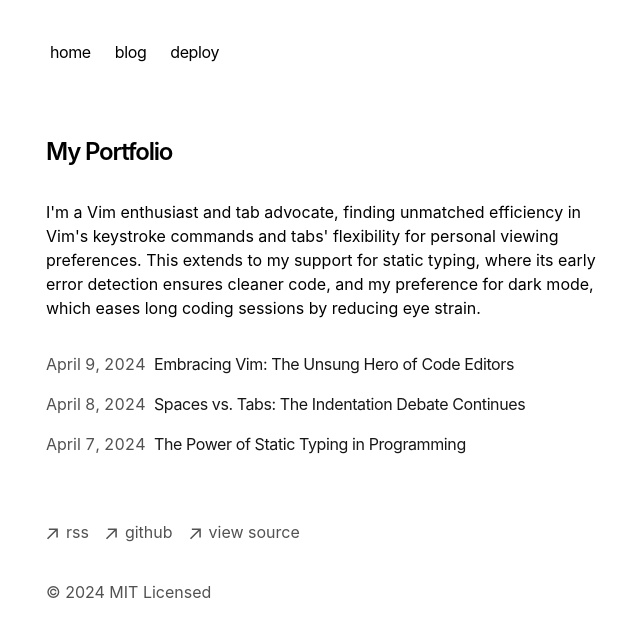
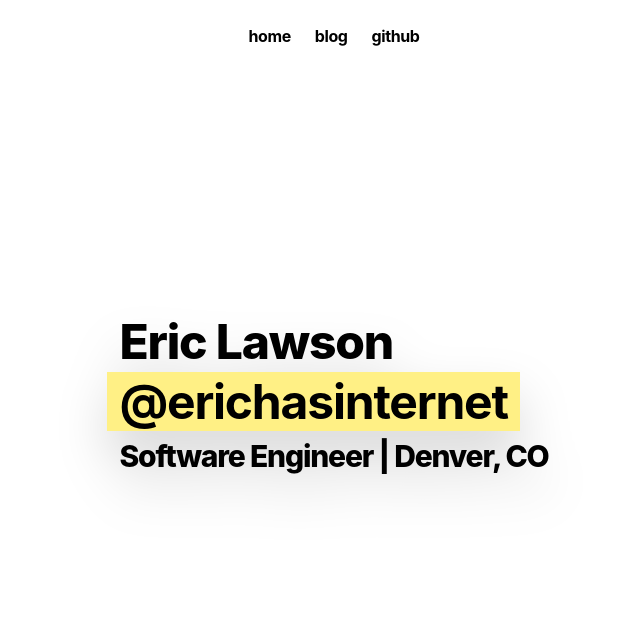
Before and after one commit to erichasinternet/blog, a Next.js app: page / in a window 1280 px wide. Shown: the top 636 px of the page, without its empty margins (306-946 px from the left). Built offline with nearby package versions, Linux system fonts and the light colour scheme.

Commit message:
Update frontend design

```diff
--- a/app/blog/[slug]/page.tsx
+++ b/app/blog/[slug]/page.tsx
@@ -57,7 +57,7 @@ export default function Blog({ params }) {
   }
 
   return (
-    <section>
+    <div className="flex flex-col items-center justify-center max-w-3xl px-8 mx-auto mt-8 sm:mt-0 sm:px-0">
       <script
         type="application/ld+json"
         suppressHydrationWarning
@@ -80,7 +80,7 @@ export default function Blog({ params }) {
           }),
         }}
       />
-      <h1 className="title font-semibold text-2xl tracking-tighter">
+      <h1 className="title mt-8 font-bold text-2xl text-center tracking-tighter">
         {post.metadata.title}
       </h1>
       <div className="flex justify-between items-center mt-2 mb-8 text-sm">
@@ -91,6 +91,6 @@ export default function Blog({ params }) {
       <article className="prose">
         <CustomMDX source={post.content} />
       </article>
-    </section>
+    </div>
   )
 }
--- a/app/blog/page.tsx
+++ b/app/blog/page.tsx
@@ -1,15 +1,23 @@
-import { BlogPosts } from 'app/components/posts'
+import { BlogPosts } from "app/components/posts";
 
 export const metadata = {
-  title: 'Blog',
-  description: 'Read my blog.',
-}
+  title: "Blog",
+  description: "Read my blog.",
+};
 
 export default function Page() {
   return (
-    <section>
-      <h1 className="font-semibold text-2xl mb-8 tracking-tighter">My Blog</h1>
-      <BlogPosts />
-    </section>
-  )
+    <div className="drop-shadow-2xl flex flex-col items-center justify-center max-w-3xl px-8 mx-auto mt-8 sm:mt-0 sm:px-0">
+      <div>
+        <h1 className="py-4 text-4xl font-extrabold text-black tracking-tight items-center sm:text-1xl md:text-2xl lg:text-5xl md:-mb-4 flex flex-col gap-3  lg:items-start">
+          <span className="text-neutral-900 dark:text-neutral-100 tracking-tight before:block before:absolute before:-inset-1 before:bg-yellow-200 relative">
+            <span className="relative">Posts:</span>
+          </span>
+          <span className="mt-8 relative text-xl sm:text-xl md:text-2xl lg:text-3xl">
+            <BlogPosts />
+          </span>
+        </h1>
+      </div>
+    </div>
+  );
 }
--- a/app/components/footer.tsx
+++ b/app/components/footer.tsx
@@ -12,50 +12,43 @@ function ArrowIcon() {
         fill="currentColor"
       />
     </svg>
-  )
+  );
 }
 
 export default function Footer() {
   return (
-    <footer className="mb-16">
-      <ul className="font-sm mt-8 flex flex-col space-x-0 space-y-2 text-neutral-600 md:flex-row md:space-x-4 md:space-y-0 dark:text-neutral-300">
+    <footer className="mt-16 mb-8 tracking-tight">
+      <div className="lg:sticky lg:-20">
+        <nav
+          className="flex flex-row items-center justify-center relative px-0 pb-0 fade md:overflow-auto scroll-pr-6 md:relative"
+          id="nav"
+        >
+          <div className="flex flex-row space-x-0">
+            <ul className="font-sm flex flex-col space-x-0 space-y-2 text-neutral-600 md:flex-row md:space-x-4 md:space-y-0 dark:text-neutral-300">
               <li>
+                {/* <a
+                  className="flex items-center transition-all hover:text-neutral-800 dark:hover:text-neutral-100"
+                  rel="noopener noreferrer"
+                  target="_blank"
+                  href="https://github.com/erichasinternet"
+                >
+                  <ArrowIcon />
+                  <p className="ml-2 h-7">github</p>
+                </a>
                 <a
                   className="flex items-center transition-all hover:text-neutral-800 dark:hover:text-neutral-100"
                   rel="noopener noreferrer"
                   target="_blank"
-            href="/rss"
-          >
-            <ArrowIcon />
-            <p className="ml-2 h-7">rss</p>
-          </a>
-        </li>
-        <li>
-          <a
-            className="flex items-center transition-all hover:text-neutral-800 dark:hover:text-neutral-100"
-            rel="noopener noreferrer"
-            target="_blank"
-            href="https://github.com/vercel/next.js"
+                  href="https://github.com/erichasinternet"
                 >
                   <ArrowIcon />
                   <p className="ml-2 h-7">github</p>
-          </a>
-        </li>
-        <li>
-          <a
-            className="flex items-center transition-all hover:text-neutral-800 dark:hover:text-neutral-100"
-            rel="noopener noreferrer"
-            target="_blank"
-            href="https://vercel.com/templates/next.js/portfolio-starter-kit"
-          >
-            <ArrowIcon />
-            <p className="ml-2 h-7">view source</p>
-          </a>
+                </a> */}
               </li>
             </ul>
-      <p className="mt-8 text-neutral-600 dark:text-neutral-300">
-        © {new Date().getFullYear()} MIT Licensed
-      </p>
+          </div>
+        </nav>
+      </div>
     </footer>
-  )
+  );
 }
--- a/app/components/nav.tsx
+++ b/app/components/nav.tsx
@@ -1,40 +1,69 @@
-import Link from 'next/link'
+import Link from "next/link";
 
 const navItems = {
-  '/': {
-    name: 'home',
+  "/": {
+    name: "home",
   },
-  '/blog': {
-    name: 'blog',
+  "/blog": {
+    name: "blog",
   },
-  'https://vercel.com/templates/next.js/portfolio-starter-kit': {
-    name: 'deploy',
-  },
-}
+};
 
 export function Navbar() {
   return (
-    <aside className="-ml-[8px] mb-16 tracking-tight">
+    <aside className="tracking-tight">
+      {/* <nav className="nav" id="navigation">
+  <ul className="nav__list">
+
+
+      <li>
+        <a href="/">about</a>
+      </li>
+
+      <li>
+        <a href="/blog">blog</a>
+      </li>
+
+      <li>
+        <a href="https://github.com/erichasinternet">github</a>
+      </li>
+
+  </ul>
+</nav> */}
       <div className="lg:sticky lg:top-20">
         <nav
-          className="flex flex-row items-start relative px-0 pb-0 fade md:overflow-auto scroll-pr-6 md:relative"
+          className="flex flex-row items-center justify-center relative px-0 pb-0 fade md:overflow-auto scroll-pr-6 md:relative"
           id="nav"
         >
-          <div className="flex flex-row space-x-0 pr-10">
+          <div className="flex flex-row space-x-0 px-4">
             {Object.entries(navItems).map(([path, { name }]) => {
               return (
                 <Link
                   key={path}
                   href={path}
-                  className="transition-all hover:text-neutral-800 dark:hover:text-neutral-200 flex align-middle relative py-1 px-2 m-1"
+                  className="transition-all font-bold dark:hover:text-neutral-200 flex align-middle relative py-1 px-2 m-1"
                 >
-                  {name}
+                  <span className="hover:before:block hover:before:absolute hover:before:-inset-1 hover:before:bg-yellow-200 relative inline-block">
+                    <span className="relative">{name}</span>
+                  </span>
                 </Link>
-              )
+              );
             })}
+            <a
+              className="transition-all hover:text-neutral-800 dark:hover:text-neutral-200 flex align-middle relative py-1 px-2 m-1"
+              rel="noopener noreferrer"
+              target="_blank"
+              href="https://github.com/erichasinternet"
+            >
+              <span className="hover:before:block hover:before:absolute hover:before:-inset-1 hover:before:bg-yellow-200 relative">
+                <span className="relative font-bold">
+                  github
+                </span>
+              </span>
+            </a>
           </div>
         </nav>
       </div>
     </aside>
-  )
+  );
 }
--- a/app/components/posts.tsx
+++ b/app/components/posts.tsx
@@ -21,11 +21,11 @@ export function BlogPosts() {
             className="flex flex-col space-y-1 mb-4"
             href={`/blog/${post.slug}`}
           >
-            <div className="w-full flex flex-col md:flex-row space-x-0 md:space-x-2">
-              <p className="text-neutral-600 dark:text-neutral-400 w-[100px] tabular-nums">
+            <div className="w-full my-4 flex flex-col md:flex-row space-x-0 md:space-x-2">
+              <p className="text-[#5a6650] dark:text-neutral-400 w-[100px] tabular-nums">
                 {formatDate(post.metadata.publishedAt, false)}
               </p>
-              <p className="text-neutral-900 dark:text-neutral-100 tracking-tight">
+              <p className="text-neutral-900 dark:text-neutral-100 tracking-tight hover:underline">
                 {post.metadata.title}
               </p>
             </div>
--- a/app/layout.tsx
+++ b/app/layout.tsx
@@ -1,27 +1,25 @@
-import './global.css'
-import type { Metadata } from 'next'
-import { GeistSans } from 'geist/font/sans'
-import { GeistMono } from 'geist/font/mono'
-import { Navbar } from './components/nav'
-import { Analytics } from '@vercel/analytics/react'
-import { SpeedInsights } from '@vercel/speed-insights/next'
-import Footer from './components/footer'
-import { baseUrl } from './sitemap'
+import "./global.css";
+import type { Metadata } from "next";
+import { GeistSans } from "geist/font/sans";
+import { GeistMono } from "geist/font/mono";
+import { Navbar } from "./components/nav";
+import Footer from "./components/footer";
+import { baseUrl } from "./sitemap";
 
 export const metadata: Metadata = {
   metadataBase: new URL(baseUrl),
   title: {
-    default: 'Next.js Portfolio Starter',
-    template: '%s | Next.js Portfolio Starter',
+    default: "Next.js Portfolio Starter",
+    template: "%s | Next.js Portfolio Starter",
   },
-  description: 'This is my portfolio.',
+  description: "This is my portfolio.",
   openGraph: {
-    title: 'My Portfolio',
-    description: 'This is my portfolio.',
+    title: "My Portfolio",
+    description: "This is my portfolio.",
     url: baseUrl,
-    siteName: 'My Portfolio',
-    locale: 'en_US',
-    type: 'website',
+    siteName: "My Portfolio",
+    locale: "en_US",
+    type: "website",
   },
   robots: {
     index: true,
@@ -29,38 +27,36 @@ export const metadata: Metadata = {
     googleBot: {
       index: true,
       follow: true,
-      'max-video-preview': -1,
-      'max-image-preview': 'large',
-      'max-snippet': -1,
+      "max-video-preview": -1,
+      "max-image-preview": "large",
+      "max-snippet": -1,
     },
   },
-}
+};
 
-const cx = (...classes) => classes.filter(Boolean).join(' ')
+const cx = (...classes) => classes.filter(Boolean).join(" ");
 
 export default function RootLayout({
   children,
 }: {
-  children: React.ReactNode
+  children: React.ReactNode;
 }) {
   return (
     <html
       lang="en"
       className={cx(
-        'text-black bg-white dark:text-white dark:bg-black',
+        "text-black bg-white dark:text-white dark:bg-black",
         GeistSans.variable,
         GeistMono.variable
       )}
     >
-      <body className="antialiased max-w-xl mx-4 mt-8 lg:mx-auto">
-        <main className="flex-auto min-w-0 mt-6 flex flex-col px-2 md:px-0">
+      <body className="antialiased max-w-screen mx-4 mt-4 lg:mx-auto">
+        <main className="flex-auto justify-between min-h-screen min-w-0 mt-3 flex flex-col px-2 md:px-0">
           <Navbar />
           {children}
           <Footer />
-          <Analytics />
-          <SpeedInsights />
         </main>
       </body>
     </html>
-  )
+  );
 }
--- a/app/page.tsx
+++ b/app/page.tsx
@@ -1,21 +1,38 @@
-import { BlogPosts } from 'app/components/posts'
+import { BlogPosts } from "app/components/posts";
 
 export default function Page() {
   return (
-    <section>
-      <h1 className="mb-8 text-2xl font-semibold tracking-tighter">
-        My Portfolio
-      </h1>
-      <p className="mb-4">
-        {`I'm a Vim enthusiast and tab advocate, finding unmatched efficiency in
-        Vim's keystroke commands and tabs' flexibility for personal viewing
-        preferences. This extends to my support for static typing, where its
-        early error detection ensures cleaner code, and my preference for dark
-        mode, which eases long coding sessions by reducing eye strain.`}
-      </p>
-      <div className="my-8">
-        <BlogPosts />
+      <div className="drop-shadow-2xl flex flex-col items-center justify-center max-w-3xl px-8 mx-auto mt-8 sm:mt-0 sm:px-0">
+        <div>
+          <h1 className="py-4 text-4xl font-extrabold text-black tracking-tight items-center sm:text-1xl md:text-2xl lg:text-5xl md:-mb-4 flex flex-col gap-3  lg:items-start">
+            <span className="relative">Eric Lawson</span>
+            <span className="whitespace-nowrap relative ">
+              <span className="relative whitespace-nowrap">
+                <span className="absolute bg-yellow-200 -left-2 -top-1 -bottom-1 -right-2 md:-left-3 md:-top-0 md:-bottom-0 md:-right-3"></span>
+                <span className="relative font-bold text-black">
+                  @erichasinternet
+                </span>
+              </span>
+            </span>
+            <span className="relative text-xl sm:text-xl md:text-2xl lg:text-3xl">
+              Software Engineer | Denver, CO
+            </span>
+          </h1>
+        </div>
       </div>
-    </section>
-  )
+    // <section>
+    //   <div className="mt-8 text-center">
+    //     <h1 className="text-2xl font-extrabold tracking-tighter">
+    //       Eric Lawson
+    //     </h1>
+    //     <p className="leading-5 font-bold text-zinc-400">@erichasinternet</p>
+    //   </div>
+    //   <p className="mt-8 mb-4 text-center">
+    //     {`Software Engineer | Denver, CO`}
+    //   </p>
+    //   <div className="mt-16 my-8">
+    //     <BlogPosts />
+    //   </div>
+    // </section>
+  );
 }
--- a/app/sitemap.ts
+++ b/app/sitemap.ts
@@ -1,17 +1,19 @@
-import { getBlogPosts } from 'app/blog/utils'
+import { getBlogPosts } from "app/blog/utils";
 
-export const baseUrl = 'https://portfolio-blog-starter.vercel.app'
+export const baseUrl = process.env.VERCEL_URL
+  ? `https://${process.env.VERCEL_URL}`
+  : "http://localhost:3000";
 
 export default async function sitemap() {
   let blogs = getBlogPosts().map((post) => ({
     url: `${baseUrl}/blog/${post.slug}`,
     lastModified: post.metadata.publishedAt,
-  }))
+  }));
 
-  let routes = ['', '/blog'].map((route) => ({
+  let routes = ["", "/blog"].map((route) => ({
     url: `${baseUrl}${route}`,
-    lastModified: new Date().toISOString().split('T')[0],
-  }))
+    lastModified: new Date().toISOString().split("T")[0],
+  }));
 
-  return [...routes, ...blogs]
+  return [...routes, ...blogs];
 }
```
Lines whose indentation alone changed are shown as unchanged.
